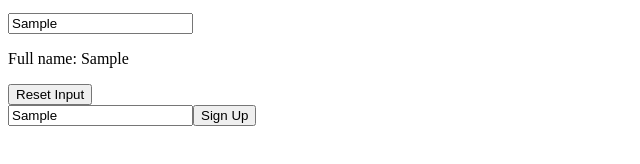
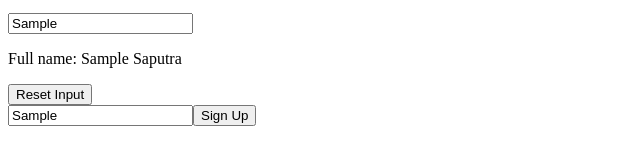
Before and after one commit to edmaputra/learn-vue, a plain HTML site: page index.html in a window 1280 px wide. Both pictures are taken after typing "Sample", "Sample", "Sample" into the empty fields and a click on the button "Add 5". Shown: the part 510-674 px from the top of the page, 0-640 px from the left. Drawn offline with nearby package versions, Linux system fonts and the light colour scheme.

Commit message:
data binding: how it works
All method in the same container or vue-instances will be executed eventhough user should not intend to invoke it.

for example, this outfullFullname will be executed eventhough we invoke the "Add 5" button.

This is not a best practice and bad for performance

```diff
--- a/app-event.js
+++ b/app-event.js
@@ -28,6 +28,13 @@ Vue.createApp({
     },
     resetInput() {
       this.fullName = ''
+    },
+    outputFullName() {
+      console.log("running again...")
+      if (this.fullName === '') {
+        return '';
+      }
+      return this.fullName + ' ' + 'Saputra';
     }
   }
 }).mount("#events");
--- a/index.html
+++ b/index.html
@@ -28,7 +28,7 @@
 
 
       <input type="text" v-model="fullName">
-      <p>Full name: {{ fullName }}</p>
+      <p>Full name: {{ outputFullName() }}</p>
       <button v-on:click="resetInput()">Reset Input</button>
 
       <form v-on:submit.prevent="submitForm">
```
